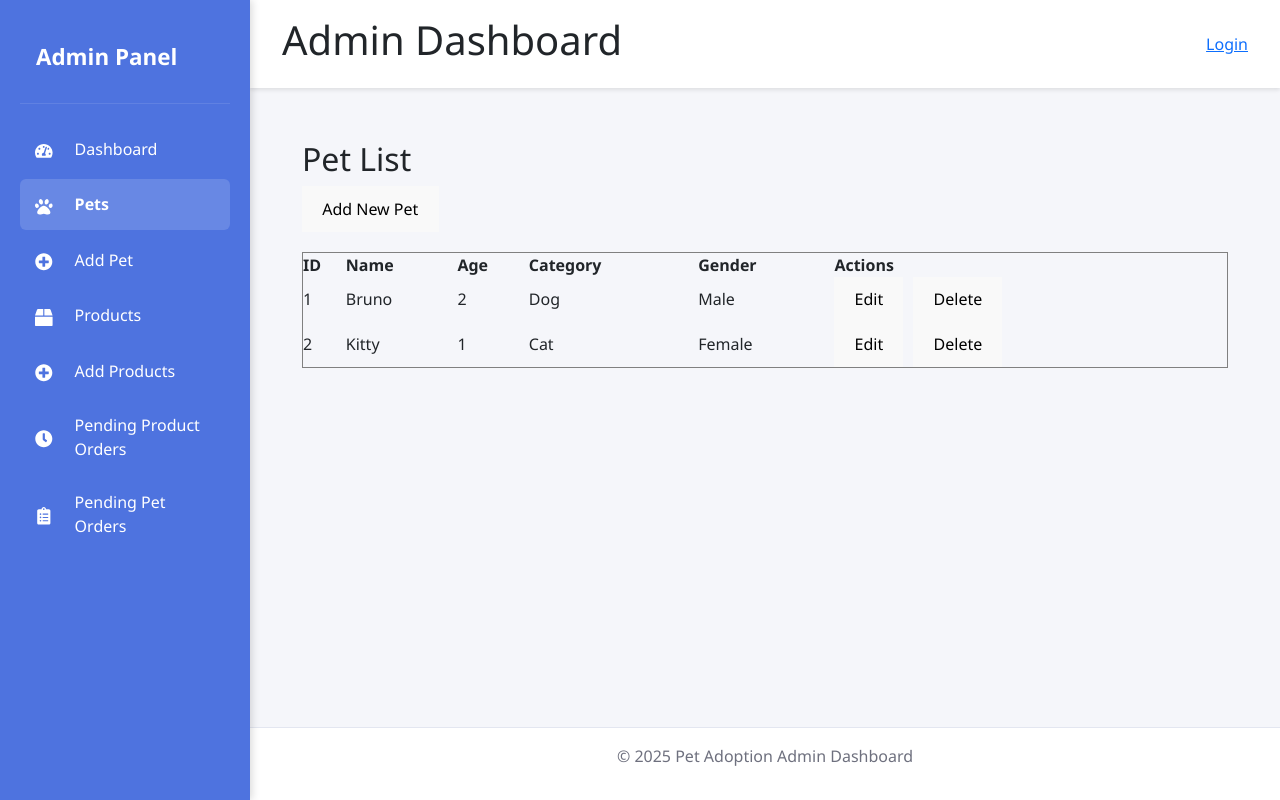
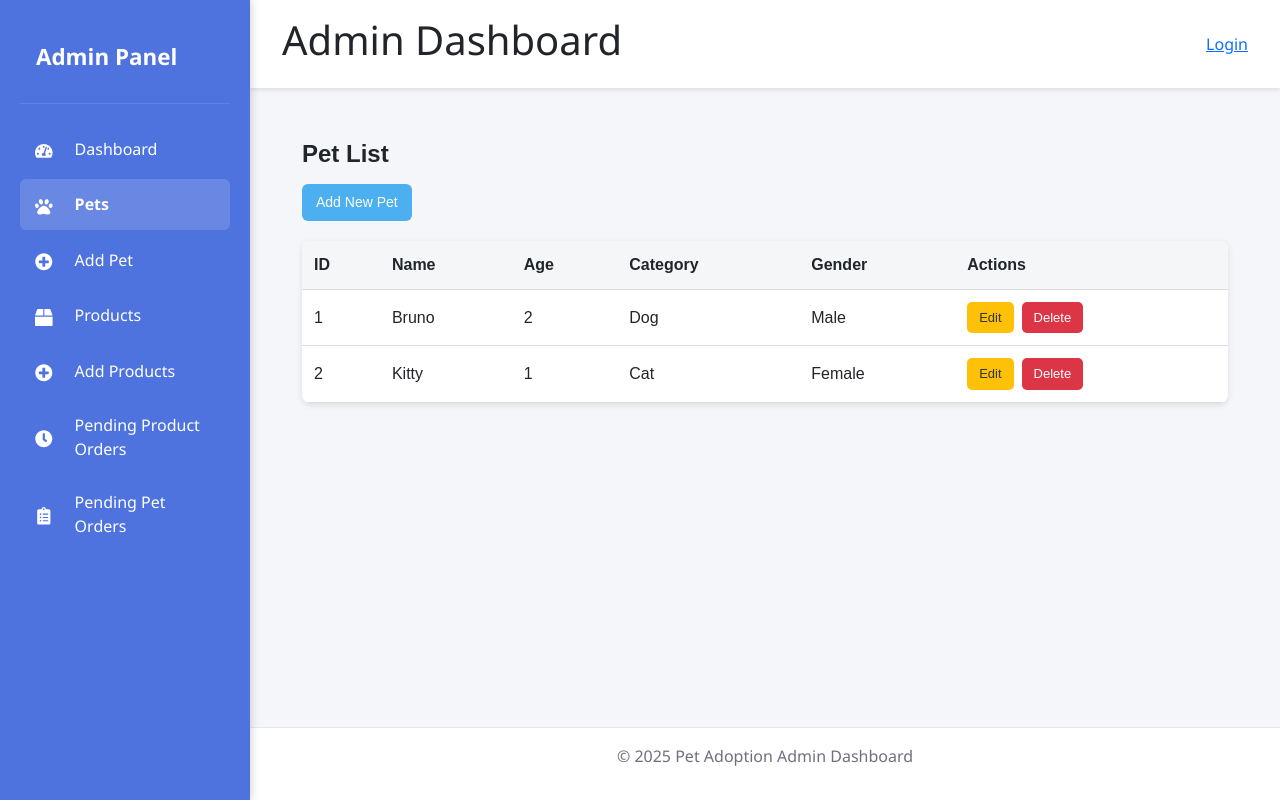
Before and after one commit to C-DAC-Projects/Admin_Website, a React (Vite) app in the folder admin-dashboard/frontend/: page /admin/pets in a window 1280 px wide. Built offline with nearby package versions, Linux system fonts and the light colour scheme; no server answers.

Commit message:
updated addpet pade

```diff
--- a/admin-dashboard/frontend/src/pages/AddPet.jsx
+++ b/admin-dashboard/frontend/src/pages/AddPet.jsx
@@ -108,7 +108,7 @@ const AddPet = () => {
                 />
               </div>
               <div className="form-group">
-                <label>Age (years)</label>
+                <label>Age (Month)</label>
                 <input
                   type="number"
                   name="age"
@@ -149,7 +149,7 @@ const AddPet = () => {
                 </div>
               </div>
               <div className="form-group">
-                <label>Price ($)</label>
+                <label>Price (Rs)</label>
                 <input
                   type="number"
                   name="price"
--- a/admin-dashboard/frontend/src/pages/PendingPetOrders.jsx
+++ b/admin-dashboard/frontend/src/pages/PendingPetOrders.jsx
@@ -1,15 +1,17 @@
 import React, { useState, useEffect } from "react";
 import { toast } from "react-toastify";
-import "../styles/orders.css";
+import "../styles/pendingPetOrders.css";
 import { useNavigate } from "react-router-dom";
-// import api from "../utils/axiosSetup"; // Commented out if not needed
 
 const PendingPetOrders = () => {
   const [orders, setOrders] = useState([]);
   const [loading, setLoading] = useState(true);
+  const [searchTerm, setSearchTerm] = useState("");
+  const [statusFilter, setStatusFilter] = useState("All");
+
   const navigate = useNavigate();
 
-  // Toggle this to true if you want to use dummy data
+  // Dummy data toggle
   const useDummyData = true;
 
   const dummyOrders = [
@@ -21,11 +23,7 @@ const PendingPetOrders = () => {
       customerName: "John Doe",
       customerEmail: "john@example.com",
       customerPhone: "9876543210",
-      pet: {
-        name: "Bruno",
-        breed: { name: "Labrador" },
-        price: 5500
-      }
+      pet: { name: "Bruno", breed: { name: "Labrador" }, price: 5500 }
     },
     {
       id: 2,
@@ -35,11 +33,7 @@ const PendingPetOrders = () => {
       customerName: "Priya Sharma",
       customerEmail: "priya@example.com",
       customerPhone: "9865312422",
-      pet: {
-        name: "Whiskers",
-        breed: { name: "Persian Cat" },
-        price: 3200
-      }
+      pet: { name: "Whiskers", breed: { name: "Persian Cat" }, price: 3200 }
     },
     {
       id: 3,
@@ -49,11 +43,7 @@ const PendingPetOrders = () => {
       customerName: "Amit Patel",
       customerEmail: "amit@example.com",
       customerPhone: "9812345678",
-      pet: {
-        name: "Tweety",
-        breed: { name: "Parrot" },
-        price: 900
-      }
+      pet: { name: "Tweety", breed: { name: "Parrot" }, price: 900 }
     }
   ];
 
@@ -80,14 +70,49 @@ const PendingPetOrders = () => {
     fetchOrders();
   }, []);
 
+  // Filtered data
+  const filteredOrders = orders.filter((order) => {
+    const matchesSearch =
+      order.customerName.toLowerCase().includes(searchTerm.toLowerCase()) ||
+      order.customerEmail.toLowerCase().includes(searchTerm.toLowerCase()) ||
+      order.customerPhone.includes(searchTerm) ||
+      order.pet?.name?.toLowerCase().includes(searchTerm.toLowerCase());
+
+    const matchesStatus =
+      statusFilter === "All" || order.status === statusFilter;
+
+    return matchesSearch && matchesStatus;
+  });
+
   if (loading) return <div className="page-container">Loading orders...</div>;
 
   return (
     <div className="page-container">
       <h1 className="page-title">Pending Pet Orders</h1>
 
-      {orders.length === 0 ? (
-        <p>No orders found</p>
+      {/* Controls */}
+      <div className="orders-controls">
+        <input
+          type="text"
+          placeholder="Search by name, email, phone, or pet..."
+          value={searchTerm}
+          onChange={(e) => setSearchTerm(e.target.value)}
+        />
+
+        <select
+          value={statusFilter}
+          onChange={(e) => setStatusFilter(e.target.value)}
+        >
+          <option value="All">All Statuses</option>
+          <option value="PENDING">Pending</option>
+          <option value="PROCESSING">Processing</option>
+          <option value="COMPLETED">Completed</option>
+        </select>
+      </div>
+
+      {/* Table */}
+      {filteredOrders.length === 0 ? (
+        <p>No orders match your filters.</p>
       ) : (
         <div className="orders-table-container">
           <table className="orders-table">
@@ -103,27 +128,29 @@ const PendingPetOrders = () => {
                 <th>Pet</th>
                 <th>Breed</th>
                 <th>Price</th>
-                <th>Details</th>
               </tr>
             </thead>
             <tbody>
-              {orders.map((order, index) => (
+              {filteredOrders.map((order, index) => (
                 <tr key={order.id}>
                   <td>{index + 1}</td>
                   <td>{order.orderNumber}</td>
                   <td>{new Date(order.createdAt).toLocaleDateString()}</td>
-                  <td>{order.status}</td>
+                  <td>
+                    <span
+                      className={`status-badge ${
+                        order.status.toLowerCase()
+                      }`}
+                    >
+                      {order.status}
+                    </span>
+                  </td>
                   <td>{order.customerName}</td>
                   <td>{order.customerEmail}</td>
                   <td>{order.customerPhone}</td>
                   <td>{order.pet?.name || "-"}</td>
                   <td>{order.pet?.breed?.name || "-"}</td>
                   <td>₹{order.pet?.price?.toFixed(2) || "0.00"}</td>
-                  <td>
-                    <button onClick={() => navigate(`/pet-order-details/${order.id}`)}>
-                      View
-                    </button>
-                  </td>
                 </tr>
               ))}
             </tbody>
--- a/admin-dashboard/frontend/src/pages/PendingProductOrders.jsx
+++ b/admin-dashboard/frontend/src/pages/PendingProductOrders.jsx
@@ -1,12 +1,13 @@
 import React, { useState, useEffect } from "react";
 import { toast } from "react-toastify";
-import "../styles/orders.css";
 import { useNavigate } from "react-router-dom";
-// import api from "../utils/axiosSetup"; // Uncomment for real API
+import "../styles/pendingProductOrders.css"; // New CSS file
 
 const PendingProductOrders = () => {
   const [orders, setOrders] = useState([]);
   const [loading, setLoading] = useState(true);
+  const [searchTerm, setSearchTerm] = useState("");
+  const [statusFilter, setStatusFilter] = useState("All");
   const navigate = useNavigate();
 
   const useDummyData = true;
@@ -78,14 +79,48 @@ const PendingProductOrders = () => {
     fetchOrders();
   }, []);
 
+  // Filtered orders
+  const filteredOrders = orders.filter((order) => {
+    const matchesSearch =
+      order.customerName.toLowerCase().includes(searchTerm.toLowerCase()) ||
+      order.customerEmail.toLowerCase().includes(searchTerm.toLowerCase()) ||
+      order.customerPhone.includes(searchTerm) ||
+      order.orderNumber.toLowerCase().includes(searchTerm.toLowerCase());
+
+    const matchesStatus =
+      statusFilter === "All" || order.status === statusFilter;
+
+    return matchesSearch && matchesStatus;
+  });
+
   if (loading) return <div className="page-container">Loading orders...</div>;
 
   return (
     <div className="page-container">
       <h1 className="page-title">Pending Product Orders</h1>
 
-      {orders.length === 0 ? (
-        <p>No product orders found.</p>
+      {/* Search & Filter Controls */}
+      <div className="orders-controls">
+        <input
+          type="text"
+          placeholder="Search by name, email, phone, or order no..."
+          value={searchTerm}
+          onChange={(e) => setSearchTerm(e.target.value)}
+        />
+
+        <select
+          value={statusFilter}
+          onChange={(e) => setStatusFilter(e.target.value)}
+        >
+          <option value="All">All Status</option>
+          <option value="PENDING">Pending</option>
+          <option value="PROCESSING">Processing</option>
+          <option value="COMPLETED">Completed</option>
+        </select>
+      </div>
+
+      {filteredOrders.length === 0 ? (
+        <p>No matching orders found.</p>
       ) : (
         <div className="orders-table-container">
           <table className="orders-table">
@@ -100,16 +135,19 @@ const PendingProductOrders = () => {
                 <th>Phone</th>
                 <th>Items</th>
                 <th>Total (₹)</th>
-                <th>Action</th>
               </tr>
             </thead>
             <tbody>
-              {orders.map((order, index) => (
+              {filteredOrders.map((order, index) => (
                 <tr key={order.id}>
                   <td>{index + 1}</td>
                   <td>{order.orderNumber}</td>
                   <td>{new Date(order.createdAt).toLocaleDateString()}</td>
-                  <td>{order.status}</td>
+                  <td>
+                    <span className={`status-badge ${order.status.toLowerCase()}`}>
+                      {order.status}
+                    </span>
+                  </td>
                   <td>{order.customerName}</td>
                   <td>{order.customerEmail}</td>
                   <td>{order.customerPhone}</td>
@@ -121,14 +159,6 @@ const PendingProductOrders = () => {
                     ))}
                   </td>
                   <td>₹{order.totalAmount?.toFixed(2)}</td>
-                  <td>
-                    <button
-                      onClick={() => navigate(`/order-details/${order.id}`)}
-                      className="view-btn"
-                    >
-                      View
-                    </button>
-                  </td>
                 </tr>
               ))}
             </tbody>
--- a/admin-dashboard/frontend/src/pages/Pets.jsx
+++ b/admin-dashboard/frontend/src/pages/Pets.jsx
@@ -1,38 +1,19 @@
 import React, { useState } from 'react';
 import { useNavigate } from 'react-router-dom';
+import '../styles/pets.css';
 
 function App() {
-  const navigate = useNavigate(); // ✅ Added
+  const navigate = useNavigate();
   const [pets, setPets] = useState([
-    {
-      id: 1,
-      name: 'Bruno',
-      age: 2,
-      category: 'Dog',
-      gender: 'Male',
-    },
-    {
-      id: 2,
-      name: 'Kitty',
-      age: 1,
-      category: 'Cat',
-      gender: 'Female',
-    },
+    { id: 1, name: 'Bruno', age: 2, category: 'Dog', gender: 'Male' },
+    { id: 2, name: 'Kitty', age: 1, category: 'Cat', gender: 'Female' },
   ]);
 
   const handleAddPet = () => {
-    const newPet = {
-      id: pets.length + 1,
-      name: 'New Pet',
-      age: 3,
-      category: 'Rabbit',
-      gender: 'Male',
-    };
-    setPets([...pets, newPet]);
+    navigate("/admin/pets/add"); // ✅ Goes to AddPet page
   };
 
   const handleEdit = (id) => {
-    // ✅ Navigate instead of alert
     navigate(`/admin/pets/edit/${id}`);
   };
 
@@ -42,10 +23,11 @@ function App() {
   };
 
   return (
-    <div style={{ padding: '20px' }}>
-      <h2>Pet List</h2>
-      <button onClick={handleAddPet}>Add New Pet</button>
-      <table border="1" cellPadding="10" style={{ marginTop: '20px', width: '100%' }}>
+    <div className="pet-list-container">
+      <h2 className="pet-list-title">Pet List</h2>
+      <button className="add-pet-btn" onClick={handleAddPet}>Add New Pet</button>
+
+      <table className="pet-table">
         <thead>
           <tr>
             <th>ID</th>
@@ -65,14 +47,14 @@ function App() {
               <td>{pet.category}</td>
               <td>{pet.gender}</td>
               <td>
-                <button onClick={() => handleEdit(pet.id)}>Edit</button>
-                <button onClick={() => handleDelete(pet.id)} style={{ marginLeft: '10px' }}>Delete</button>
+                <button className="action-btn edit-btn" onClick={() => handleEdit(pet.id)}>Edit</button>
+                <button className="action-btn delete-btn" onClick={() => handleDelete(pet.id)}>Delete</button>
               </td>
             </tr>
           ))}
           {pets.length === 0 && (
             <tr>
-              <td colSpan="6" align="center">No pets available</td>
+              <td className="empty-row" colSpan="6">No pets available</td>
             </tr>
           )}
         </tbody>
--- /dev/null
+++ b/admin-dashboard/frontend/src/styles/pendingPetOrders.css
@@ -0,0 +1,64 @@
+.page-container {
+  padding: 20px;
+}
+
+.page-title {
+  font-size: 22px;
+  margin-bottom: 20px;
+}
+
+.orders-controls {
+  display: flex;
+  gap: 10px;
+  margin-bottom: 15px;
+}
+
+.orders-controls input,
+.orders-controls select {
+  padding: 8px;
+  border: 1px solid #ccc;
+  border-radius: 6px;
+  font-size: 14px;
+}
+
+.orders-table-container {
+  overflow-x: auto;
+}
+
+.orders-table {
+  width: 100%;
+  border-collapse: collapse;
+  background: #fff;
+}
+
+.orders-table th,
+.orders-table td {
+  padding: 10px;
+  border: 1px solid #ddd;
+  text-align: left;
+  font-size: 14px;
+}
+
+.orders-table th {
+  background: #f5f5f5;
+}
+
+.status-badge {
+  padding: 4px 8px;
+  border-radius: 4px;
+  color: white;
+  font-weight: bold;
+  font-size: 12px;
+}
+
+.status-badge.pending {
+  background-color: orange;
+}
+
+.status-badge.processing {
+  background-color: rgb(174, 97, 221);
+}
+
+.status-badge.completed {
+  background-color: green;
+}
--- /dev/null
+++ b/admin-dashboard/frontend/src/styles/pendingProductOrders.css
@@ -0,0 +1,69 @@
+.page-container {
+  padding: 20px;
+}
+
+.page-title {
+  font-size: 24px;
+  margin-bottom: 20px;
+}
+
+.orders-controls {
+  display: flex;
+  gap: 10px;
+  margin-bottom: 15px;
+}
+
+.orders-controls input,
+.orders-controls select {
+  padding: 8px;
+  border: 1px solid #ccc;
+  border-radius: 6px;
+  outline: none;
+}
+
+.orders-controls input {
+  flex: 1;
+}
+
+.orders-table-container {
+  overflow-x: auto;
+}
+
+.orders-table {
+  width: 100%;
+  border-collapse: collapse;
+}
+
+.orders-table th,
+.orders-table td {
+  border: 1px solid #ddd;
+  padding: 10px;
+  text-align: left;
+}
+
+.orders-table th {
+  background-color: #f4f4f4;
+}
+
+.status-badge {
+  padding: 4px 8px;
+  border-radius: 12px;
+  font-size: 12px;
+  font-weight: bold;
+  text-transform: uppercase;
+}
+
+.status-badge.pending {
+  background-color: #fff3cd;
+  color: #856404;
+}
+
+.status-badge.processing {
+  background-color: #cce5ff;
+  color: #2083ee;
+}
+
+.status-badge.completed {
+  background-color: #d4edda;
+  color: #155724;
+}
--- a/admin-dashboard/frontend/src/styles/pets.css
+++ b/admin-dashboard/frontend/src/styles/pets.css
@@ -1,116 +1,90 @@
-.pets-header {
-  display: flex;
-  justify-content: space-between;
-  margin-bottom: 25px;
-  flex-wrap: wrap;
-  gap: 15px;
+/* Container */
+.pet-list-container {
+  padding: 20px;
+  font-family: Arial, sans-serif;
 }
 
-.search-bar {
-  display: flex;
-  flex: 1;
-  max-width: 400px;
+/* Title */
+.pet-list-title {
+  font-size: 24px;
+  font-weight: bold;
+  margin-bottom: 15px;
 }
 
-.search-bar input {
-  flex: 1;
-  padding: 10px 15px;
-  border: 1px solid #ddd;
-  border-radius: 4px 0 0 4px;
-  font-size: 16px;
-}
-
-.search-bar button {
-  padding: 10px 15px;
-  background: #2c3e50;
+/* Add Pet Button */
+.add-pet-btn {
+  background-color: #4cafef;
   color: white;
+  padding: 8px 14px;
   border: none;
-  border-radius: 0 4px 4px 0;
+  border-radius: 6px;
   cursor: pointer;
-}
-
-.add-pet-btn {
-  padding: 10px 20px;
-  background: #00d1b2;
-  color: white;
-  border: none;
-  border-radius: 4px;
-  font-weight: 600;
-  cursor: pointer;
-  transition: background 0.3s;
+  font-size: 14px;
+  transition: background-color 0.3s ease;
 }
 
 .add-pet-btn:hover {
-  background: #009e86;
+  background-color: #3a95d6;
 }
 
-.pets-grid {
-  display: grid;
-  grid-template-columns: repeat(auto-fill, minmax(280px, 1fr));
-  gap: 25px;
+/* Table */
+.pet-table {
+  margin-top: 20px;
+  width: 100%;
+  border-collapse: collapse;
+  background-color: white;
+  border-radius: 8px;
+  overflow: hidden;
+  box-shadow: 0 2px 6px rgba(0,0,0,0.1);
 }
 
-.pet-card {
-  background: white;
-  border-radius: 8px;
-  overflow: hidden;
-  box-shadow: 0 4px 15px rgba(0, 0, 0, 0.08);
-  transition: transform 0.3s;
+.pet-table th,
+.pet-table td {
+  padding: 12px;
+  text-align: left;
+  border-bottom: 1px solid #ddd;
 }
 
-.pet-card:hover {
-  transform: translateY(-5px);
+.pet-table th {
+  background-color: #f4f6f8;
+  font-weight: 600;
 }
 
-.pet-image {
-  height: 180px;
-  background: #f5f6fa;
-  display: flex;
-  align-items: center;
-  justify-content: center;
+.pet-table tr:hover {
+  background-color: #f9f9f9;
 }
 
-.image-placeholder {
-  width: 100px;
-  height: 100px;
-  background: #ddd;
-  border-radius: 50%;
+/* Action Buttons */
+.action-btn {
+  padding: 6px 12px;
+  border: none;
+  border-radius: 5px;
+  cursor: pointer;
+  font-size: 13px;
 }
 
-.pet-info {
-  padding: 20px;
+.edit-btn {
+  background-color: #ffc107;
+  color: #333;
 }
 
-.pet-info h3 {
-  margin-top: 0;
-  color: #2c3e50;
+.edit-btn:hover {
+  background-color: #e0a800;
 }
 
-.pet-info p {
-  margin: 8px 0;
-  color: #555;
+.delete-btn {
+  background-color: #dc3545;
+  color: white;
+  margin-left: 8px;
 }
 
-.pet-actions {
-  display: flex;
-  gap: 10px;
-  margin-top: 15px;
+.delete-btn:hover {
+  background-color: #b02a37;
 }
 
-.pet-actions button {
-  flex: 1;
-  padding: 8px 0;
-  border: none;
-  border-radius: 4px;
-  cursor: pointer;
+/* Empty State */
+.empty-row {
+  text-align: center;
+  font-style: italic;
+  color: #777;
 }
-
-.pet-actions button:first-child {
-  background: #209cee;
-  color: white;
-}
-
-.pet-actions button:last-child {
-  background: #ff3860;
-  color: white;
-}
```
